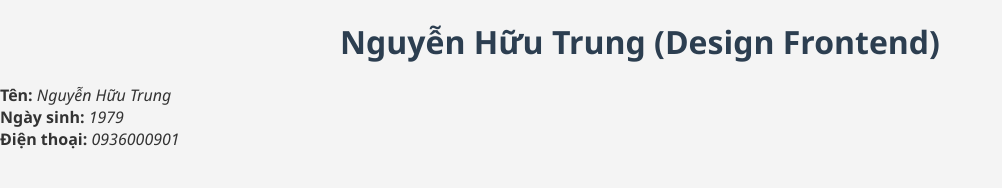
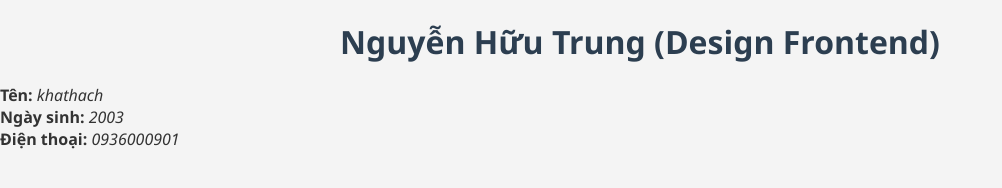
Before and after one commit to khathach699/khathach.github.io, a plain HTML site: page index.html in a window 1280 px wide. Shown: the whole page, without its empty margins (0-1002 px from the left). Drawn offline with Linux system fonts and the light colour scheme.

Commit message:
git push

```diff
--- a/index.html
+++ b/index.html
@@ -3,15 +3,15 @@
   <head>
     <meta charset="UTF-8" />
     <meta name="viewport" content="width=device-width, initial-scale=1.0" />
-    <title>CV cá nhân của Nguyễn Hữu Trung</title>
+    <title>CV cá nhân của khathach</title>
     <link rel="stylesheet" href="style.css" />
   </head>
   <body>
     <h1>Nguyễn Hữu Trung (Design Frontend)</h1>
 
-    <div class="thongtin"><b>Tên:</b> <i>Nguyễn Hữu Trung</i></div>
+    <div class="thongtin"><b>Tên:</b> <i>khathach</i></div>
 
-    <div class="thongtin"><b>Ngày sinh:</b> <i>1979</i></div>
+    <div class="thongtin"><b>Ngày sinh:</b> <i>2003</i></div>
 
     <div class="thongtin"><b>Điện thoại:</b> <i>0936000901</i></div>
   </body>
```
